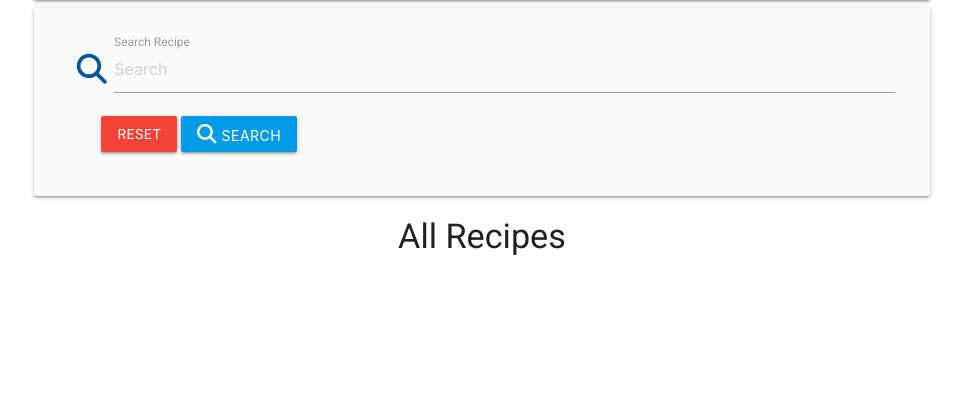
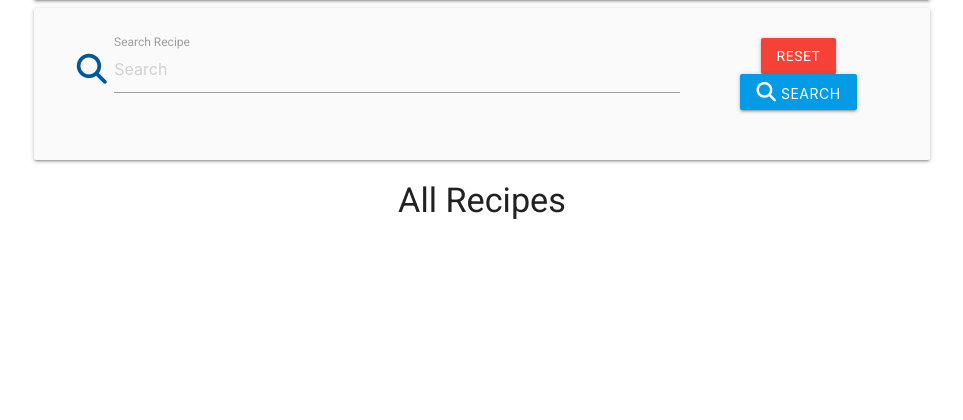
Before and after one commit to mariusmilitaru32/TimeToCook, a Flask app: page /allrecipes in a window 1280 px wide. Shown: the part 64-484 px from the top of the page, without its empty margins (158-1121 px from the left). Run offline with Flask 3, Linux system fonts and the light colour scheme; some libraries are stand-ins or nearby versions.

Commit message:
Fix search button on allrecipes page

```diff
--- a/timetocook/templates/allrecipes.html
+++ b/timetocook/templates/allrecipes.html
@@ -3,7 +3,7 @@
 
 <div class="row card-panel grey lighten-5">
     <form action="{{ url_for('search') }}" method="GET" class="col s12">
-        <div class="row center-align">
+        <div class="row center-align valign-wrapper">
             <div class="input-field col s12">
                 <i class="fas fa-search prefix light-blue-text text-darken-4"></i>
                 <input type="text" name="query" id="query" placeholder="Search" class="validate" minlength="3" required>
```
